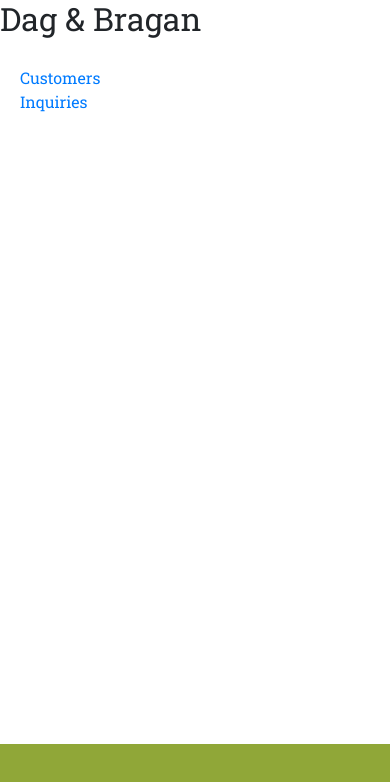
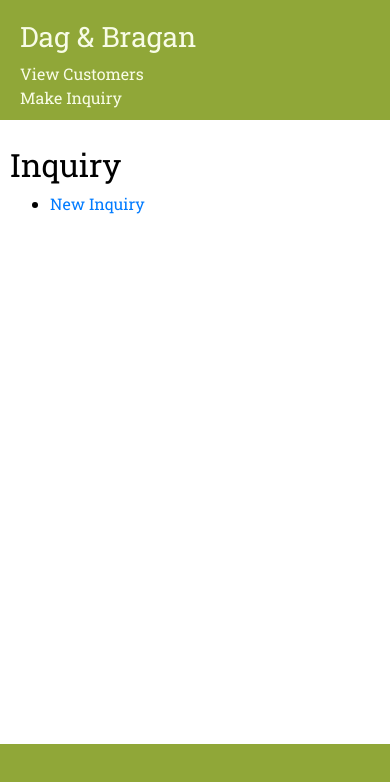
Before and after one commit to malep2007/dag-bragan-erp, a React app: page /customer/inquiry in a window 390 px wide. Shown: the top 782 px of the page. Built offline with nearby package versions, Linux system fonts and the light colour scheme.

Commit message:
fixed router error

```diff
--- a/src/components/Routers/HeaderRouter.css
+++ /dev/null
@@ -1,23 +0,0 @@
-.HeaderRouter {
-	height: 80px;
-}
-
-.HeaderRouter ul{
-	list-style: none;
-}
-
-@media(max-width: 420px){
-	.HeaderRouter {
-		width: 100%;
-		height: 120px;
-		margin-bottom: 5px;
-	}
-	.HeaderRouter ul {
-		display: flex;
-		flex-direction: column;
-		justify-content: space-between;
-		align-content: flex-end;
-		padding: 20px;
-		color: #F8FCE6;
-	}
-}
--- a/src/components/Routers/HeaderRouter.js
+++ /dev/null
@@ -1,30 +0,0 @@
-import React from 'react';
-import {BrowserRouter as Router, Route, Link } from 'react-router-dom';
-
-import Customers from '../Customers/Customers';
-import Inquiry from '../Inquiry/Inquiry';
-
-import classes from './HeaderRouter.css'
-
-const HeaderRouter = () =>(
-	<Router>
-		<div className={classes.HeaderRouter}>
-			<h2>
-				Dag & Bragan
-			</h2>
-			<ul>
-				<li>
-					<Link to="/cutomers">Customers</Link>
-				</li>
-				<li>
-					<Link to="/inquiries">Inquiries</Link>
-				</li>
-			</ul>
-
-			<Route exact path="/customers" component={Customers} />
-			<Route path="/Inquiries" component={Inquiry } />
-		</div>
-	</Router>
-)
-
-export default HeaderRouter
--- a/src/components/UI/Header/NavigationBar/NavigationItems/NavigationItems.js
+++ b/src/components/UI/Header/NavigationBar/NavigationItems/NavigationItems.js
@@ -1,13 +1,14 @@
 import React from 'react';
 //import NavigationItem from './NavigationItem/NavigationItem';
 import classes from './NavigationItems.css'
-import { Route, Link } from 'react-router-dom';
+import { BrowserRouter as Router, Route, Link } from 'react-router-dom';
 import Customers from '../../../../Customers/Customers';
 import Inquiry from '../../../../Inquiry/Inquiry'
 
 
 const navigationItems = (props) => {
 	return (
+		<Router>
 			<div>
 				<ul className={classes.NavigationItems}>
 					<h3>Dag & Bragan</h3>
@@ -21,8 +22,7 @@ const navigationItems = (props) => {
 				<Route path="/customer/view/" component={Customers} />
 				<Route path="/customer/inquiry/" component={Inquiry} />
 			</div>
-
-
+		</Router>
 	)
 }
 
--- a/src/containers/Layout/Layout.js
+++ b/src/containers/Layout/Layout.js
@@ -1,7 +1,7 @@
 import React, { Component } from 'react';
 import Aux from '../../hoc/Aux';
-// import Header from '../../components/UI/Header/Header';
-import HeaderRouter from '../../components/Routers/HeaderRouter';
+import Header from '../../components/UI/Header/Header';
+// import HeaderRouter from '../../components/Routers/HeaderRouter';
 import Footer from '../../components/UI/Footer/Footer'
 //import BackDrop from '../../components/UI/BackDrop/BackDrop'
 
@@ -9,7 +9,7 @@ class Layout extends Component {
 	render() {
 		return (
 			<Aux>
-				<HeaderRouter />
+				<Header/>
 
 				<Footer />
 			</Aux>
```
Lines whose indentation alone changed are shown as unchanged.
